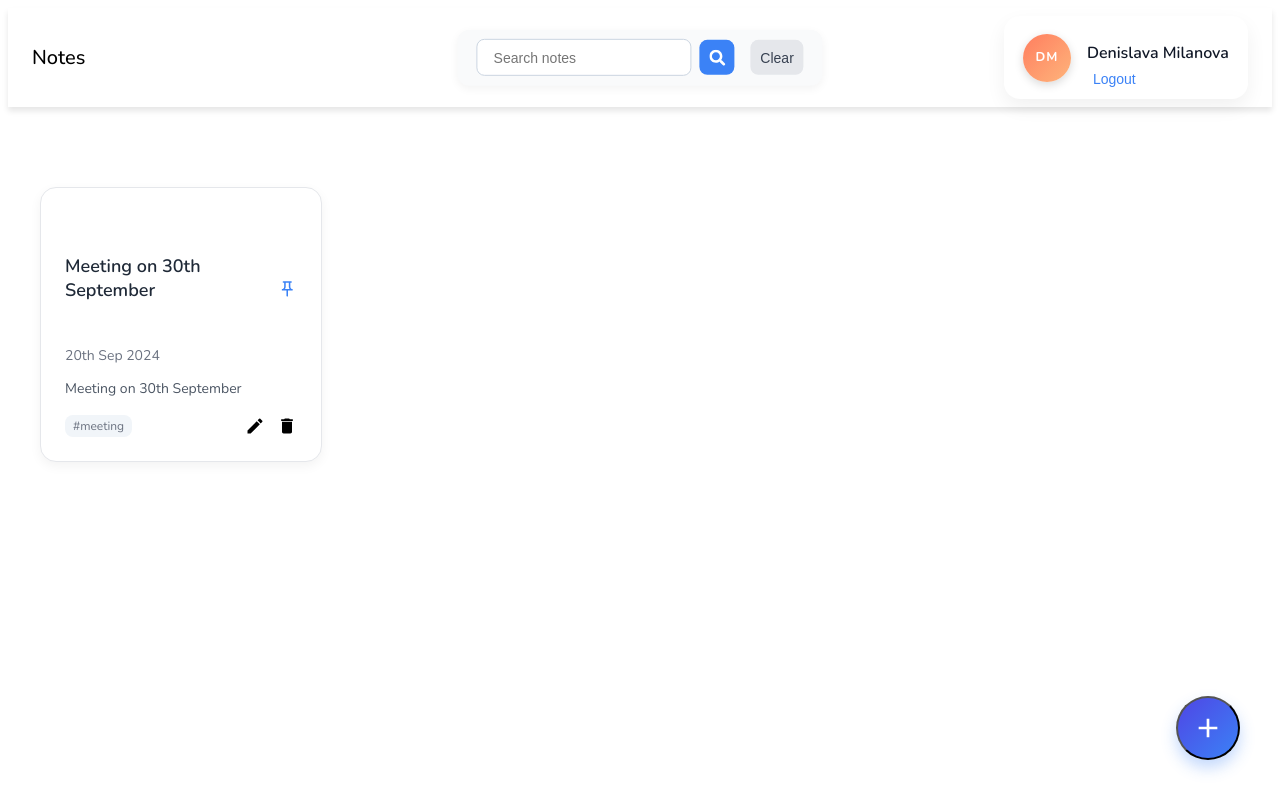
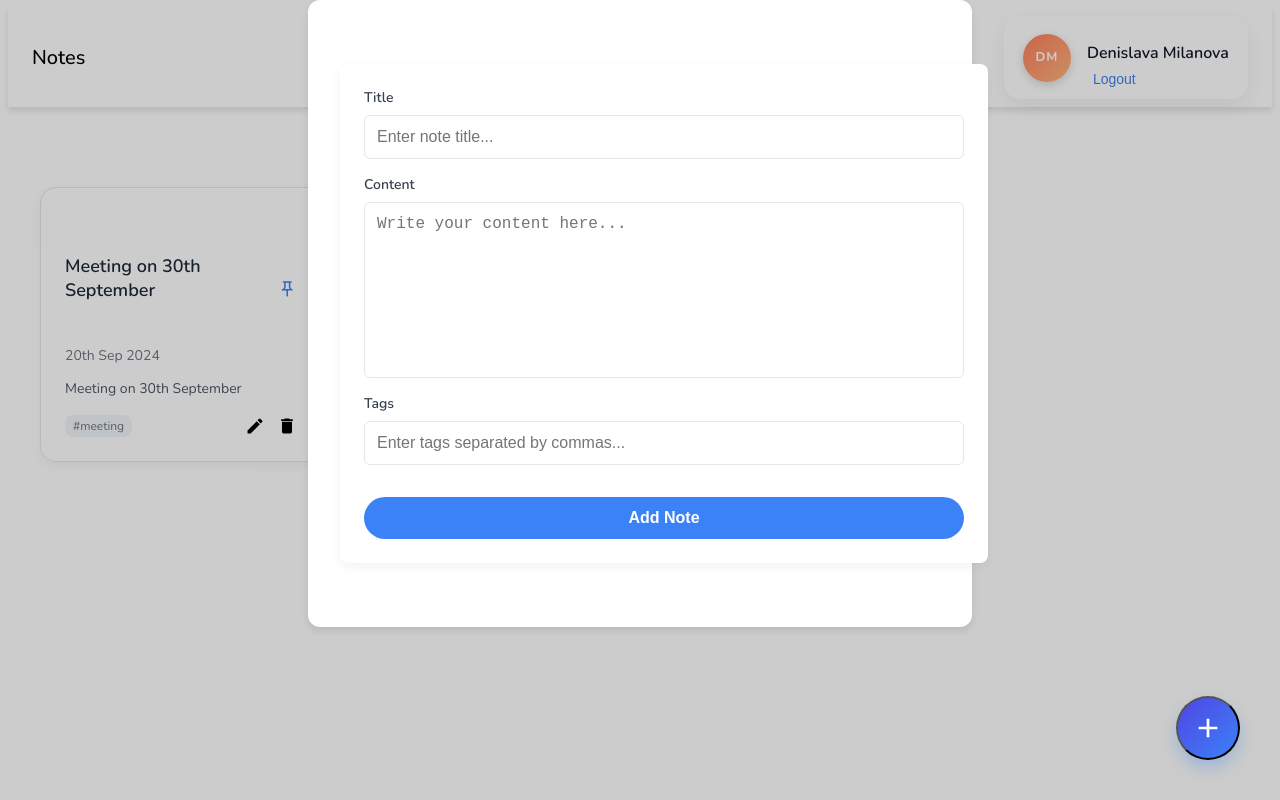
Before and after one commit to DenislavaVM/NotesHub-MERN, a React (Vite) app in the folder frontend/: page /dashboard in a window 1280 px wide. Both pictures are taken after a click on the button 1208 px from the left and 728 px from the top of the page. Built offline with nearby package versions, Linux system fonts and the light colour scheme.

Commit message:
Integrate modal for adding/editing notes

```diff
--- a/frontend/package.json
+++ b/frontend/package.json
@@ -13,6 +13,7 @@
     "react": "^18.3.1",
     "react-dom": "^18.3.1",
     "react-icons": "^5.3.0",
+    "react-modal": "^3.16.1",
     "react-router-dom": "^6.26.2"
   },
   "devDependencies": {
--- /dev/null
+++ b/frontend/src/pages/Home/AddEditNotes.css
@@ -0,0 +1,66 @@
+.add-edit-notes-container {
+    display: flex;
+    flex-direction: column;
+    gap: 1rem;
+    padding: 1.5rem;
+    background-color: #ffffff;
+    border-radius: 8px;
+    box-shadow: 0 4px 12px rgba(0, 0, 0, 0.05);
+    width: 100%;
+    max-width: 600px;
+    margin: 2rem auto;
+  }
+
+  .input-group {
+    display: flex;
+    flex-direction: column;
+    gap: 0.5rem;
+  }
+
+  .input-label {
+    font-size: 0.875rem;
+    font-weight: 600;
+    color: #374151;
+  }
+
+  .input-title,
+  .textarea-content,
+  .input-tags {
+    font-size: 1rem;
+    color: #1f2937;
+    outline: none;
+    border: 1px solid #e5e7eb;
+    padding: 0.75rem;
+    border-radius: 6px;
+    transition: border-color 0.3s ease, box-shadow 0.3s ease;
+  }
+
+  .input-title:focus,
+  .textarea-content:focus,
+  .input-tags:focus {
+    border-color: #3b82f6;
+    box-shadow: 0 0 0 3px rgba(59, 130, 246, 0.2);
+  }
+
+  .textarea-content {
+    resize: none;
+    height: 150px;
+  }
+
+  .add-btn {
+    font-weight: 600;
+    padding: 0.75rem;
+    background-color: #3b82f6;
+    color: white;
+    border: none;
+    border-radius: 6px;
+    cursor: pointer;
+    transition: background-color 0.3s ease;
+    margin-top: 1rem;
+    align-self: center;
+    width: 100%;
+  }
+
+  .add-btn:hover {
+    background-color: #2563eb;
+  }
--- /dev/null
+++ b/frontend/src/pages/Home/AddEditNotes.jsx
@@ -0,0 +1,39 @@
+import React from "react";
+import "./AddEditNotes.css";
+
+const AddEditNotes = () => {
+  return (
+    <div className="add-edit-notes-container">
+      <div className="input-group">
+        <label className="input-label">Title</label>
+        <input
+          type="text"
+          className="input-title"
+          placeholder="Enter note title..."
+        />
+      </div>
+
+      <div className="input-group">
+        <label className="input-label">Content</label>
+        <textarea
+          className="textarea-content"
+          placeholder="Write your content here..."
+          rows={10}
+        />
+      </div>
+
+      <div className="input-group">
+        <label className="input-label">Tags</label>
+        <input
+          type="text"
+          className="input-tags"
+          placeholder="Enter tags separated by commas..."
+        />
+      </div>
+
+      <button className="btn-primary add-btn">Add Note</button>
+    </div>
+  );
+};
+
+export default AddEditNotes;
--- a/frontend/src/pages/Home/Home.css
+++ b/frontend/src/pages/Home/Home.css
@@ -44,3 +44,12 @@
     font-size: 2rem;
     color: #fff;
   }
+
+  .modal-content {
+    background-color: white;
+    padding: 2rem;
+    max-width: 600px;
+    margin: auto;
+    border-radius: 12px;
+    box-shadow: 0 4px 8px rgba(0, 0, 0, 0.1);
+  }
--- a/frontend/src/pages/Home/Home.jsx
+++ b/frontend/src/pages/Home/Home.jsx
@@ -1,10 +1,18 @@
-import React from "react";
+import React, { useState } from "react";
 import Navbar from "../../components/Navbar/Navbar";
 import NoteCard from "../../components/Cards/NoteCard";
 import { MdAdd } from "react-icons/md";
 import "./Home.css";
+import AddEditNotes from "./AddEditNotes";
+import Modal from "react-modal";
 
 const Home = () => {
+  const [openAddEditModel, setOpenAddEditModal] = useState({
+    isShown: false,
+    type: "add",
+    data: null,
+  });
+
   return (
     <>
       <Navbar />
@@ -24,9 +32,27 @@ const Home = () => {
         </div>
       </div>
 
-      <button className="add-button" onClick={() => {}}>
+      <button
+        className="add-button"
+        onClick={() => {
+          setOpenAddEditModal({ isShown: true, type: "add", data: null });
+        }}
+      >
         <MdAdd className="add-icon" />
       </button>
+
+      <Modal
+        isOpen={openAddEditModel.isShown}
+        onRequestClose={() => setOpenAddEditModal({ isShown: false, type: "", data: null })}
+        style={{
+          overlay: {
+            backgroundColor: "rgba(0,0,0,0.2)",
+          },
+        }}
+        className="modal-content"
+      >
+        <AddEditNotes />
+      </Modal>
     </>
   );
 };
```
Also changed, not shown: 1 other file (tests, documents, lock files or other folders). Lines whose indentation alone changed are shown as unchanged.
